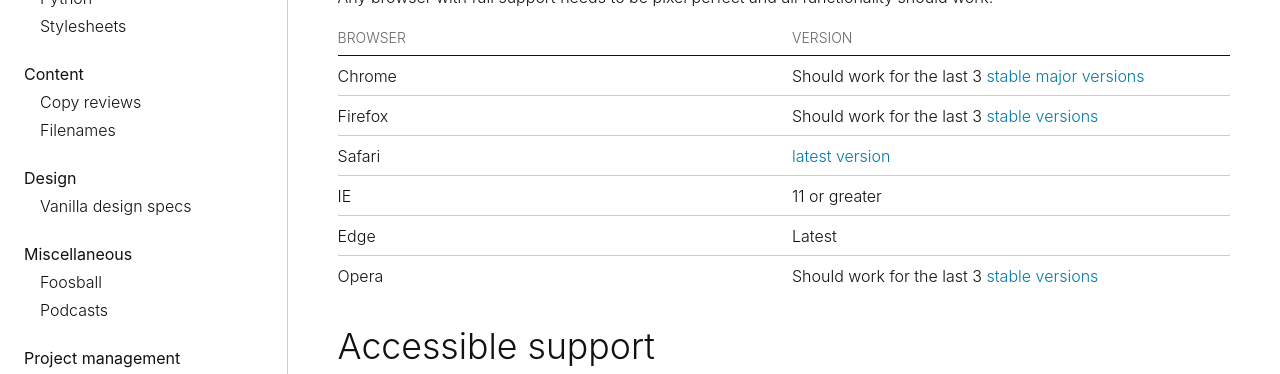
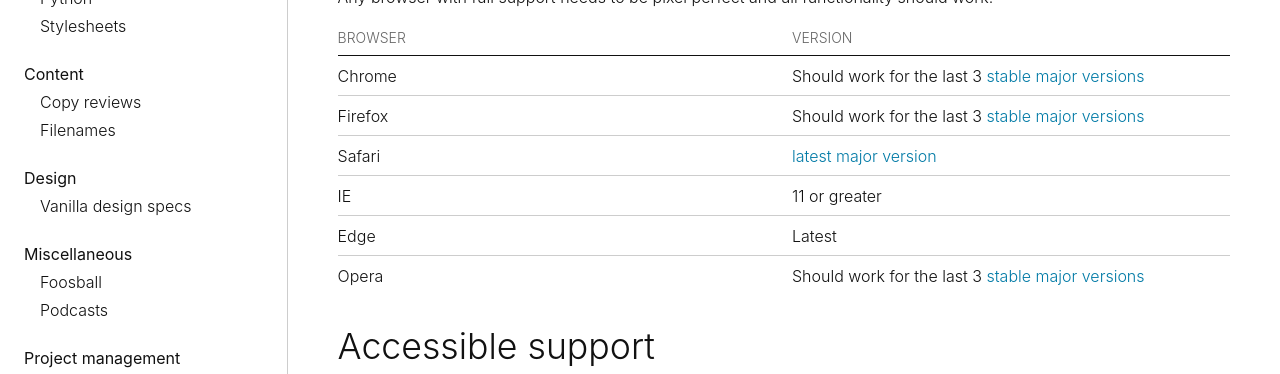
Before and after one commit to canonical-web-and-design/practices, a Jekyll site: the page built from coding/browser-support.md, in a window 1280 px wide and 900 px high, scrolled down 411 px. Shown: the part 154-528 px from the top of the window. Built offline with Jekyll 4.4.1, drawn with Linux system fonts in a browser that asks for light colours; some web fonts are replaced.

Commit message:
Add major to all browser-support instances#

```diff
--- a/coding/browser-support.md
+++ b/coding/browser-support.md
@@ -12,11 +12,11 @@
 | Browser | Version |
 | ------- | ------- |
 | Chrome | Should work for the last 3 [stable major versions](https://www.chromestatus.com/features/schedule) |
-| Firefox | Should work for the last 3 [stable versions](https://wiki.mozilla.org/Release_Management/Calendar) |
-| Safari | [latest version](https://developer.apple.com/safari/technology-preview/release-notes) |
+| Firefox | Should work for the last 3 [stable major versions](https://wiki.mozilla.org/Release_Management/Calendar) |
+| Safari | [latest major version](https://developer.apple.com/safari/technology-preview/release-notes) |
 | IE | 11 or greater |
 | Edge | Latest |
-| Opera | Should work for the last 3 [stable versions](https://www.opera.com/docs/history/#history) |
+| Opera | Should work for the last 3 [stable major versions](https://www.opera.com/docs/history/#history) |
 
 ## Accessible support
 
```
